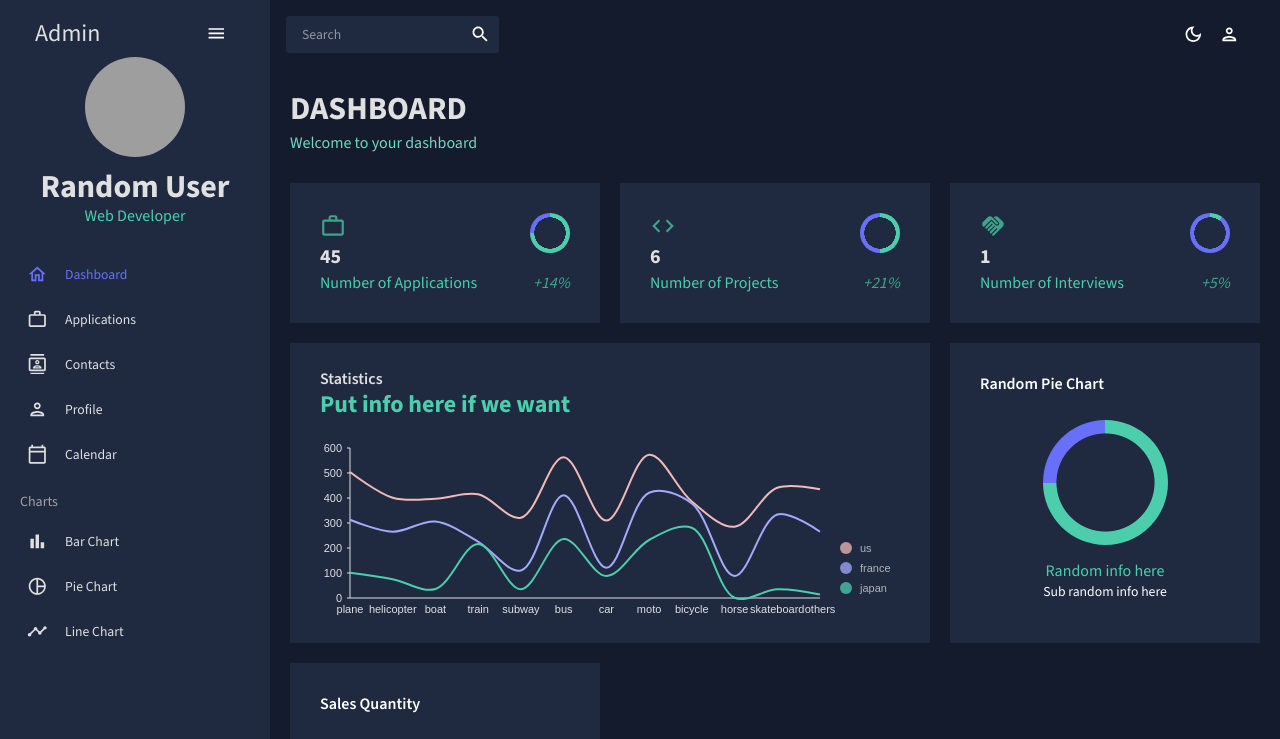
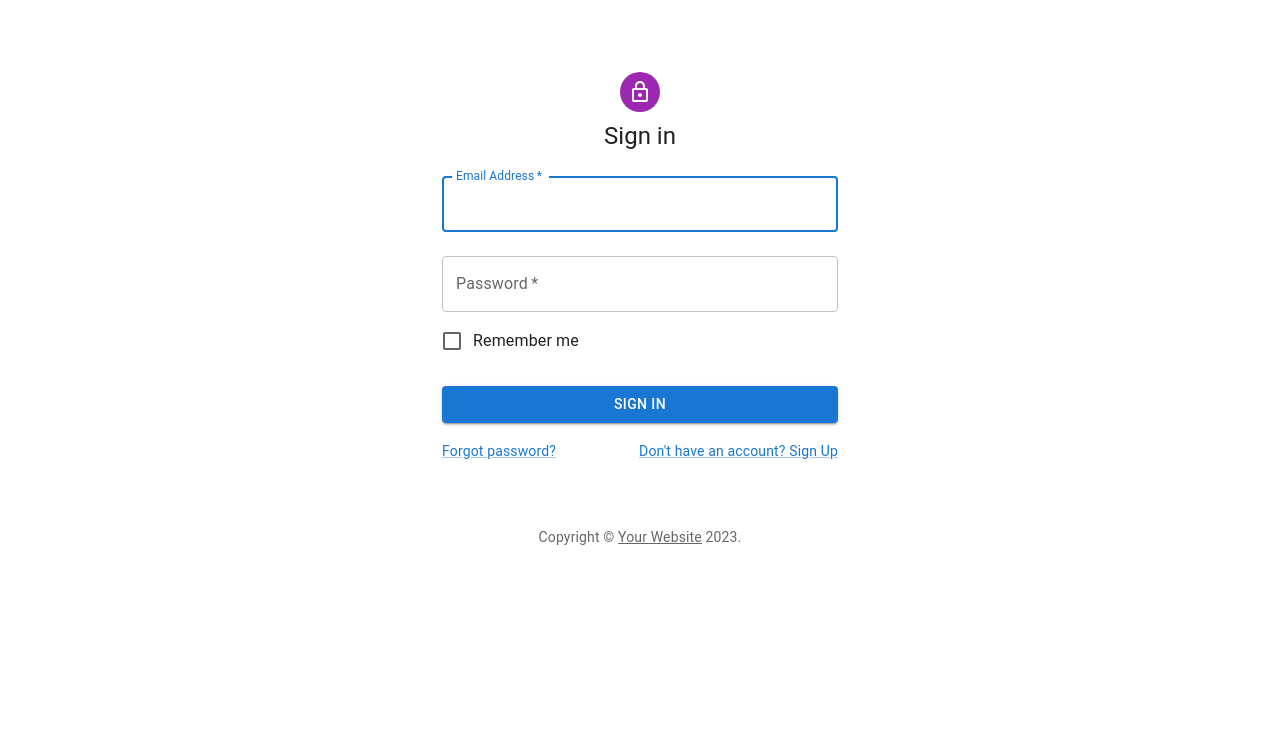
Before and after one commit to pchandler858/zest, a React (Create React App) app: page / in a window 1280 px wide. Shown: the top 739 px of the page. Built offline with nearby package versions, Linux system fonts and the light colour scheme; grey boxes are pictures that could not be loaded.

Commit message:
sign in landing page

```diff
--- a/src/App.js
+++ b/src/App.js
@@ -11,19 +11,30 @@
 import Bar from "./pages/bar";
 import Line from "./pages/line";
 import Pie from "./pages/pie";
+import SignIn from "./pages/sign-in";
+import SignUp from "./pages/sign-up";
 
 function App() {
   const { colorMode, theme } = useMode();
+
+  const isAuthenticated = false;
+
   return (
     <ThemeContext.Provider value={colorMode}>
       <ThemeProvider theme={theme}>
         <CssBaseline />
         <div className="app">
-          <Sidebar />
+          {/* <Sidebar />
           <main className="content">
-            <Topbar />
+            <Topbar /> */}
+          {isAuthenticated ? <Sidebar /> : null}
+          <main className="content">
+            {isAuthenticated ? <Topbar /> : null}
             <Routes>
-              <Route path="/" element={<Dashboard />} />
+              <Route
+                path="/"
+                element={isAuthenticated ? <Dashboard /> : <SignIn />}
+              />{" "}
               <Route path="/applications" element={<Applications />} />
               <Route path="/contacts" element={<Contacts />} />
               <Route path="/form" element={<Form />} />
@@ -31,6 +42,8 @@
               <Route path="/bar" element={<Bar />} />
               <Route path="/line" element={<Line />} />
               <Route path="/pie" element={<Pie />} />
+              <Route path="/signIn" element={<SignIn />} />
+              <Route path="/signUp" element={<SignUp />} />
             </Routes>
           </main>
         </div>
```
